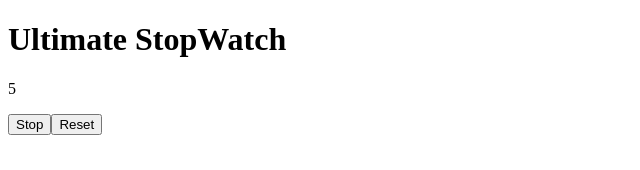
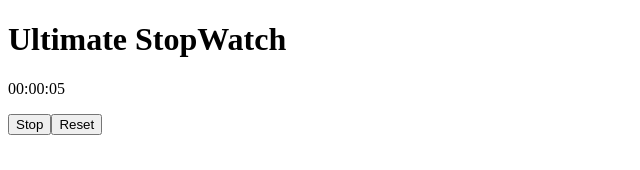
Before and after one commit to Maamun/ultCoReact, a React (Create React App) app in the folder ult-react-co/: page / in a window 1280 px wide. Shown: the top 170 px of the page, without its empty margins (0-640 px from the left). Built offline with nearby package versions, Linux system fonts and the light colour scheme.

Commit message:
Setter function callback

```diff
--- a/ult-react-co/src/StopWatch.js
+++ b/ult-react-co/src/StopWatch.js
@@ -1,15 +1,15 @@
-import React, { useState, useEffect, useRef } from "react";
+import React, { useState, useEffect } from "react";
 const StopWatch = () => {
   const [time, setTime] = useState(0);
   const [counterActive, setCounterActive] = useState(true);
-  const currentTime = useRef(0);
+
   useEffect(() => {
     let interval = null;
     /* interval is declared inside the effect hook so we do not need to put it inside the dependency aray */
     if (counterActive) {
       interval = setInterval(() => {
-        currentTime.current++;
-        setTime(currentTime.current);
+        setTime(t => t + 1);
+        /* in order to get rid of this Ref we use the callback version of setter function, so react will inject the correct version of that state into that callback function for us. */
       }, 1000);
     }
 
@@ -24,10 +24,15 @@ const StopWatch = () => {
     setTime(0);
     setCounterActive(false);
   };
+
+  const formattedTime = new Date(time * 1000).toISOString().substr(11, 8);
+  /* - This code has to do with the rendering of our view, this is not a side effect therefore it has to be part of the main render cycle of the component.
+  - Side effects in useEffects does not have to do with the main render cycle of the component. Also this means that we are running this conversion function in every single render. Note that this kind of things is normal and perfectly fine in react. React is fast enough to process most of what we through at it. It's only when something becomes a problem that we try and optimise it. Often trying to optimize things too early in react create more problems than it actually solves.  */
+
   return (
     <div className="container">
       <h1>Ultimate StopWatch</h1>
-      <p>{time}</p>
+      <p>{formattedTime}</p>
       <button
         type="button"
         aria-pressed={!counterActive}
```
